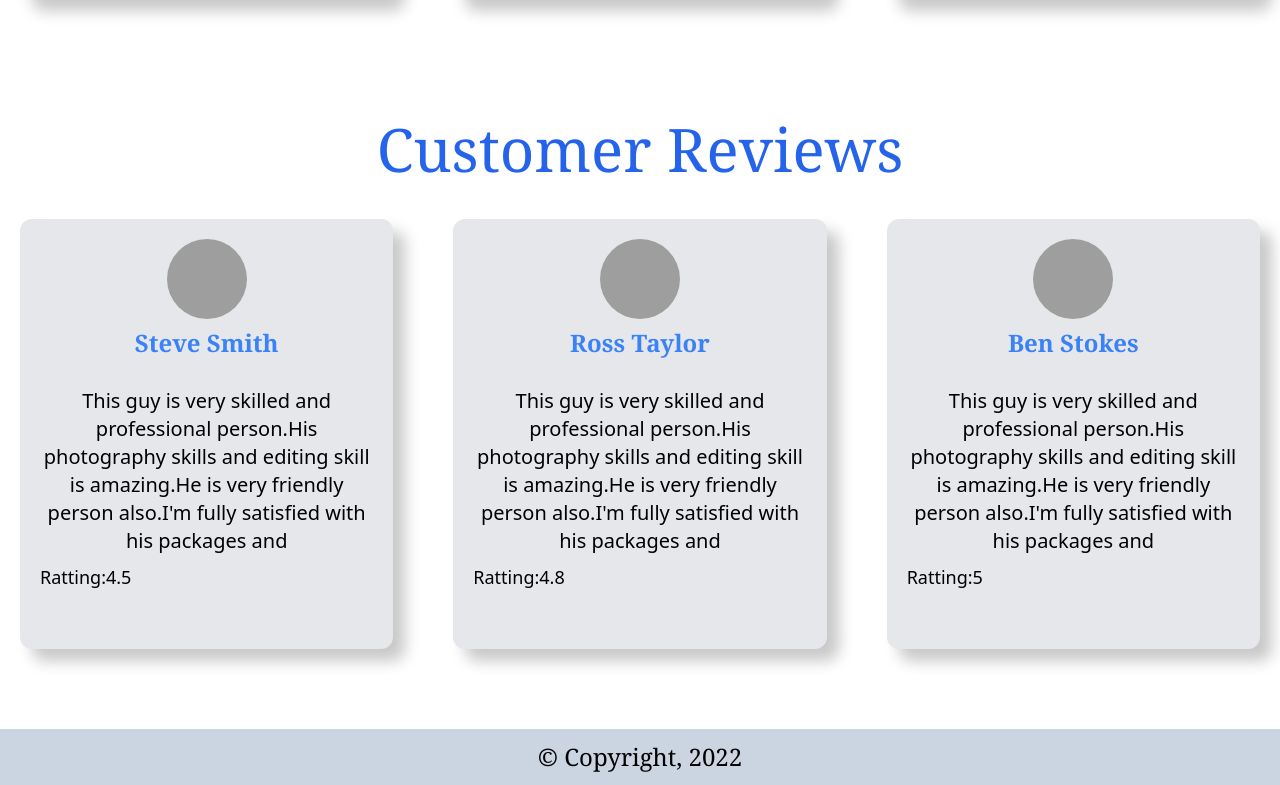
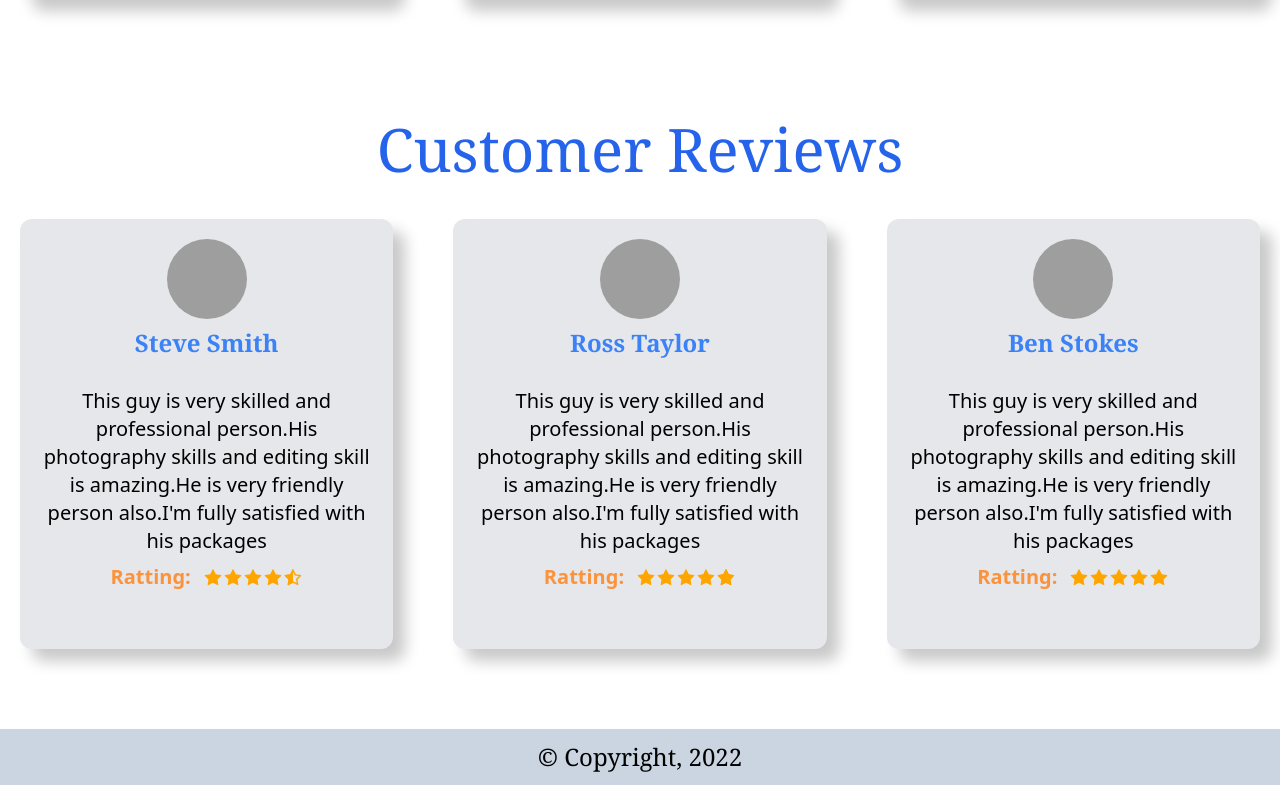
Before and after one commit to HossainRafi/CaptureFreaks, a React (Create React App) app: page / in a window 1280 px wide. Shown: the part 1348-2133 px from the top of the page. Built offline with nearby package versions, Linux system fonts and the light colour scheme; grey boxes are pictures that could not be loaded.

Commit message:
custom ratting icon done

```diff
--- a/package.json
+++ b/package.json
@@ -9,6 +9,7 @@
     "firebase": "^9.6.11",
     "react": "^18.0.0",
     "react-dom": "^18.0.0",
+    "react-icons": "^4.3.1",
     "react-rating": "^2.0.5",
     "react-router-dom": "^6.3.0",
     "react-scripts": "5.0.0",
--- a/public/rattingFakeData.json
+++ b/public/rattingFakeData.json
@@ -3,21 +3,21 @@
     "id": 1,
     "name": "Steve Smith",
     "ratting": 4.5,
-    "comment": "This guy is very skilled and professional person.His photography skills and editing skill is amazing.He is very friendly person also.I'm fully satisfied with his packages and",
+    "comment": "This guy is very skilled and professional person.His photography skills and editing skill is amazing.He is very friendly person also.I'm fully satisfied with his packages",
     "img": "https://encrypted-tbn0.gstatic.com/images?q=tbn:ANd9GcSIW7tRx0e0sPH-b45hi6Ek_vfuafVtw7pMVw&usqp=CAU"
   },
   {
     "id": 2,
     "name": "Ross Taylor",
     "ratting": 4.8,
-    "comment": "This guy is very skilled and professional person.His photography skills and editing skill is amazing.He is very friendly person also.I'm fully satisfied with his packages and",
+    "comment": "This guy is very skilled and professional person.His photography skills and editing skill is amazing.He is very friendly person also.I'm fully satisfied with his packages",
     "img": "https://encrypted-tbn0.gstatic.com/images?q=tbn:ANd9GcSuRHr0abZScE4ASZVaitIPiBy9bm1lmH2EzA&usqp=CAU"
   },
   {
     "id": 3,
     "name": "Ben Stokes",
     "ratting": 5,
-    "comment": "This guy is very skilled and professional person.His photography skills and editing skill is amazing.He is very friendly person also.I'm fully satisfied with his packages and",
+    "comment": "This guy is very skilled and professional person.His photography skills and editing skill is amazing.He is very friendly person also.I'm fully satisfied with his packages",
     "img": "https://static.independent.co.uk/2021/07/30/17/PRI192248637.jpg?width=982&height=726&auto=webp&quality=75"
   }
 ]
--- a/src/component/Review/Review.js
+++ b/src/component/Review/Review.js
@@ -1,4 +1,6 @@
 import React from "react";
+import { AiFillStar, AiOutlineStar } from "react-icons/ai";
+import Rating from "react-rating";
 
 const Review = ({ review }) => {
   const { name, img, ratting, comment } = review;
@@ -16,7 +18,16 @@ const Review = ({ review }) => {
         </h3>
         <div className="px-5 py-2 text-lg pb-20">
           <p className="text-xl text-center my-2">{comment}</p>
-          <h2>Ratting:{ratting}</h2>
+          <div className="flex justify-center">
+            <h2 className="text-xl font-bold text-orange-400">Ratting:</h2>
+            <Rating
+              className="pt-1 ml-3"
+              readonly
+              initialRating={ratting}
+              emptySymbol={<AiOutlineStar color="orange" size={"20px"} />}
+              fullSymbol={<AiFillStar color="orange" size={"20px"} />}
+            />
+          </div>
         </div>
       </div>
     </div>
```
Also changed, not shown: firebase.json (added), 2 other files (tests, documents, lock files or other folders).
